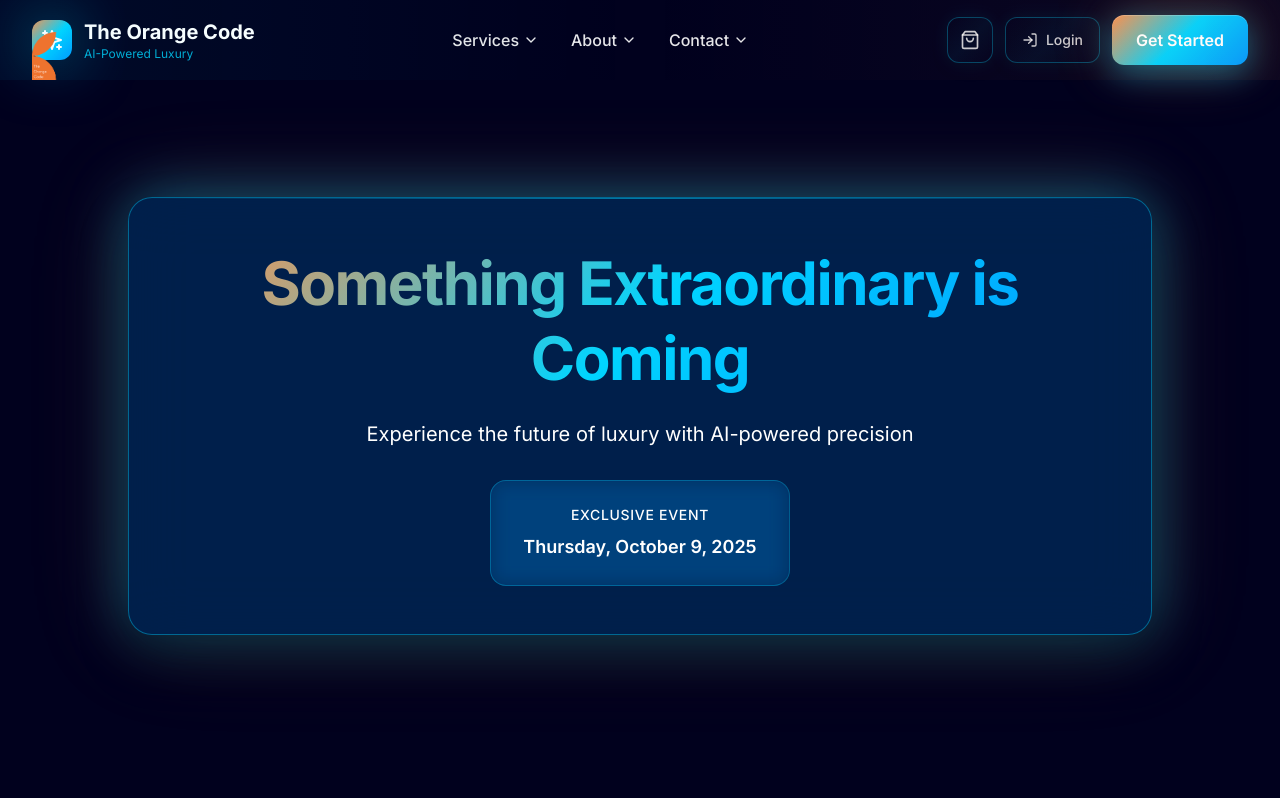
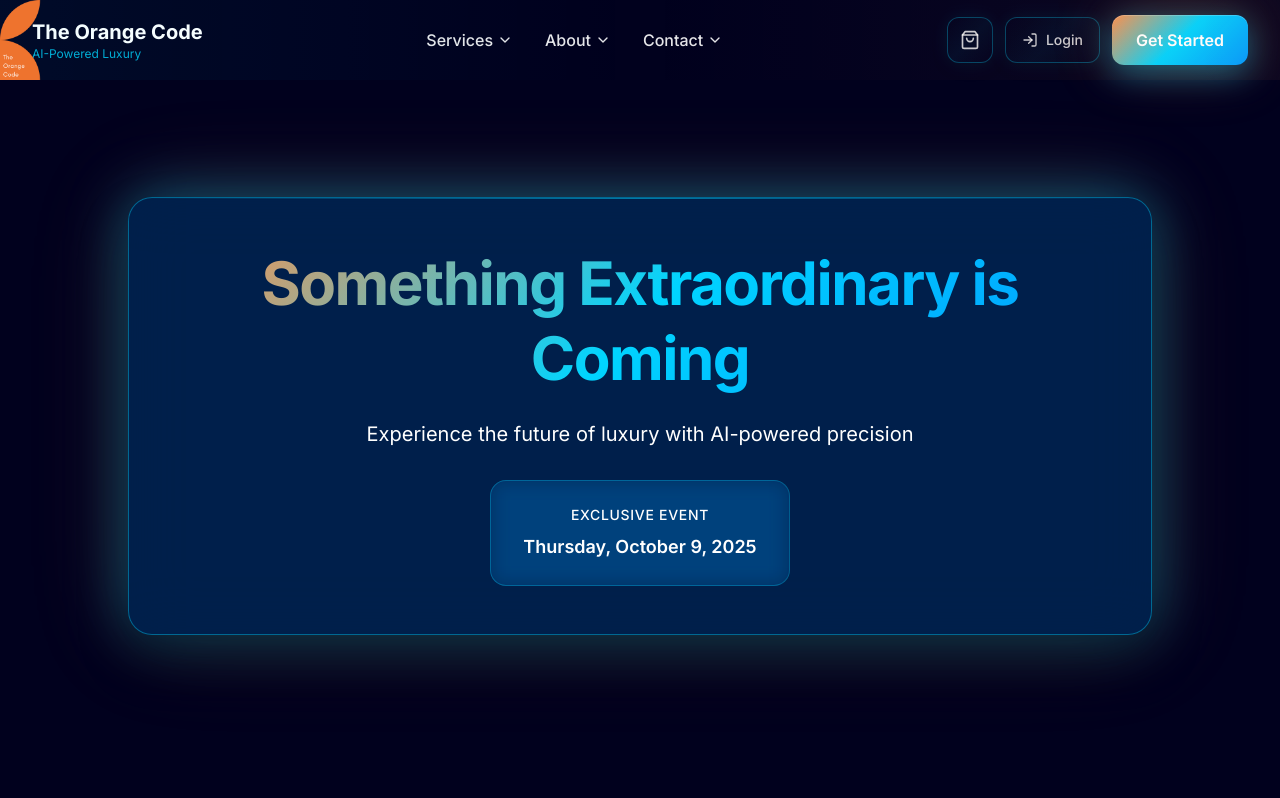
Before and after one commit to sksh100/theorangecode, a Next.js app: page /home in a window 1280 px wide. Shown: the top 798 px of the page. Built offline with nearby package versions, Linux system fonts and the light colour scheme.

Commit message:
Remove star icon, make logo full header height, move logo to left edge

```diff
--- a/src/components/ModernNavbar.tsx
+++ b/src/components/ModernNavbar.tsx
@@ -108,9 +108,6 @@ export function ModernNavbar() {
             whileHover={{ scale: 1.05 }}
             transition={{ type: "spring", stiffness: 400, damping: 10 }}
           >
-            <div className="w-10 h-10 bg-gradient-primary rounded-xl flex items-center justify-center shadow-glow">
-              <Sparkles className="w-6 h-6 text-white" />
-            </div>
             <div>
               <h1 className="text-xl font-bold text-white font-montserrat">
                 The Orange Code
@@ -122,13 +119,13 @@ export function ModernNavbar() {
           </motion.div>
 
           {/* Logo at bottom left of header */}
-          <div className="absolute bottom-0 left-6 lg:left-8 z-50">
+          <div className="absolute bottom-0 left-0 z-50 h-20">
             <Image
               src="/coming-soon/logo-1.png"
               alt="The Orange Code Logo"
-              width={80}
-              height={40}
-              className="h-8 sm:h-10 md:h-12 w-auto"
+              width={200}
+              height={80}
+              className="h-full w-auto"
               priority
             />
           </div>
```
